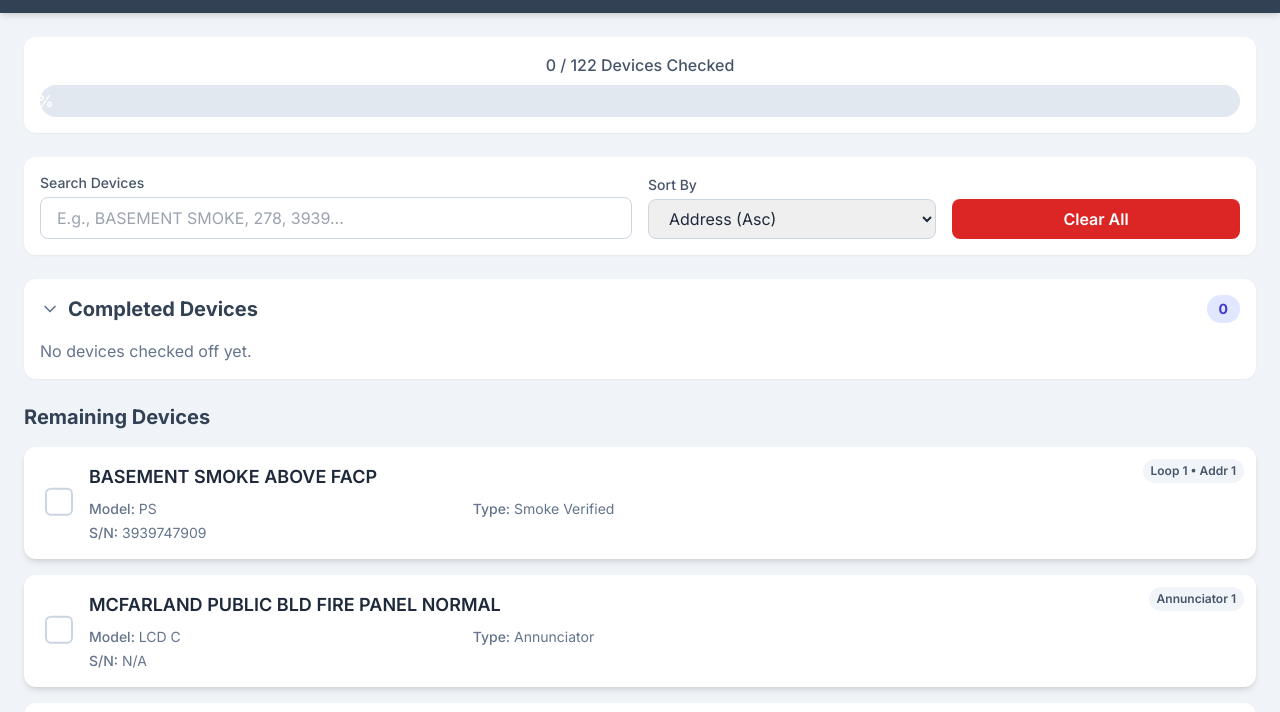
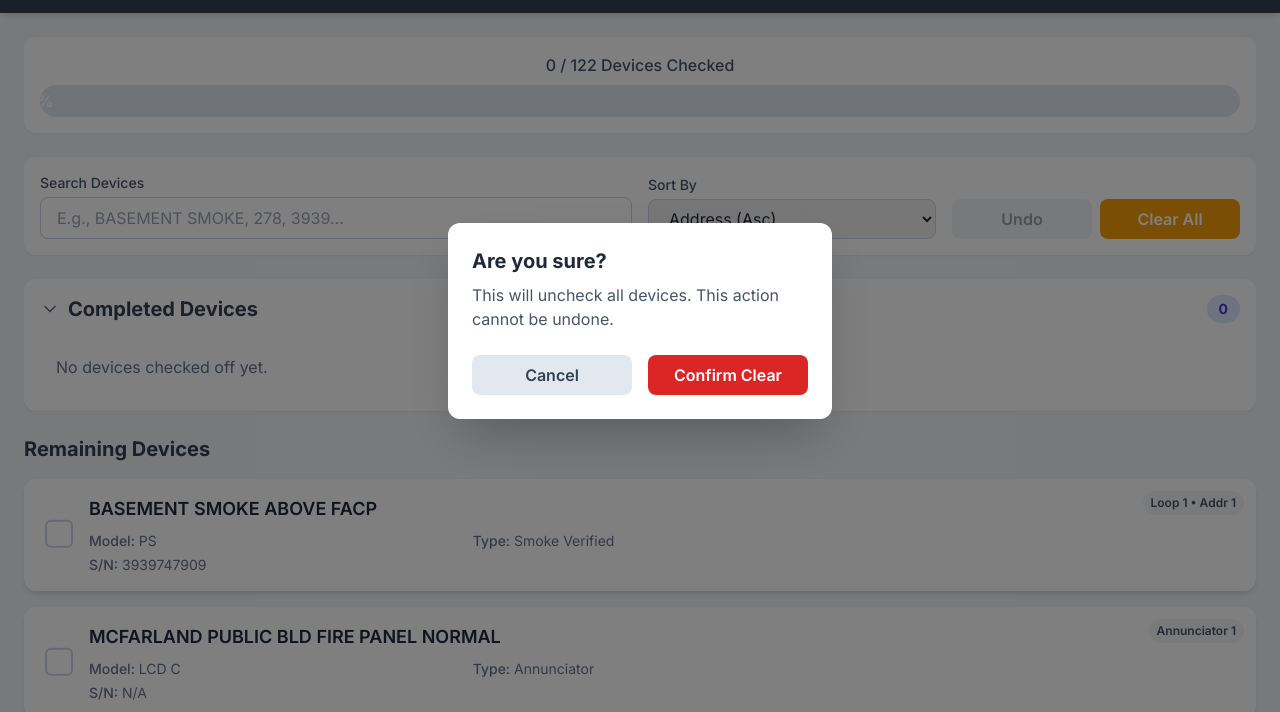
Before and after one commit to Omni-Technologies/McFarlandChecklist, a plain HTML site: page index.html in a window 1280 px wide. Both pictures are taken after a click on the button "Clear All". Shown: the part 79-791 px from the top of the page. Drawn offline with nearby package versions, Linux system fonts and the light colour scheme.

Commit message:
Update index.html

```diff
--- a/index.html
+++ b/index.html
@@ -17,10 +17,26 @@
             background-color: #334155;
             color: #f8fafc;
         }
+        .btn {
+             transition: all 0.3s ease;
+        }
+        .btn-secondary {
+            background-color: #e2e8f0;
+            color: #334155;
+        }
+        .btn-secondary:hover {
+            background-color: #cbd5e1;
+        }
+        .btn-warning {
+            background-color: #f59e0b;
+            color: white;
+        }
+        .btn-warning:hover {
+            background-color: #d97706;
+        }
         .btn-danger {
             background-color: #dc2626;
             color: white;
-            transition: background-color 0.3s ease;
         }
         .btn-danger:hover {
             background-color: #b91c1c;
@@ -81,18 +97,17 @@
             transition: width 0.5s ease-in-out;
         }
         /* Details/Summary for Accordion */
-        details > summary {
-            list-style: none;
-            cursor: pointer;
+        details > summary { list-style: none; cursor: pointer; }
+        details > summary::-webkit-details-marker { display: none; }
+        .summary-arrow { transition: transform 0.2s; }
+        details[open] .summary-arrow { transform: rotate(90deg); }
+
+        /* Modal Styles */
+        .modal-overlay {
+            transition: opacity 0.3s ease;
         }
-        details > summary::-webkit-details-marker {
-            display: none;
-        }
-        .summary-arrow {
-            transition: transform 0.2s;
-        }
-        details[open] .summary-arrow {
-            transform: rotate(90deg);
+        .modal-box {
+            transition: all 0.3s ease;
         }
     </style>
 </head>
@@ -117,10 +132,10 @@
              </div>
         </div>
 
-        <!-- Controls: Search, Sort, and Clear -->
+        <!-- Controls: Search, Sort, and Actions -->
         <div class="mb-6 bg-white p-4 rounded-xl shadow-sm sticky top-[105px] z-10">
-            <div class="grid grid-cols-1 md:grid-cols-4 gap-4 items-end">
-                <div class="md:col-span-2">
+            <div class="grid grid-cols-1 md:grid-cols-2 lg:grid-cols-4 gap-4 items-end">
+                <div class="lg:col-span-2">
                     <label for="search" class="block text-sm font-medium text-slate-600 mb-1">Search Devices</label>
                     <input type="text" id="search" placeholder="E.g., BASEMENT SMOKE, 278, 3939..." class="w-full px-4 py-2 border border-slate-300 rounded-lg focus:ring-2 focus:ring-indigo-500 focus:border-indigo-500">
                 </div>
@@ -134,8 +149,9 @@
                         <option value="deviceType">Device Type</option>
                     </select>
                 </div>
-                <div>
-                    <button id="clear-all" class="w-full btn-danger px-4 py-2 rounded-lg font-semibold">Clear All</button>
+                <div class="grid grid-cols-2 gap-2">
+                     <button id="undo-btn" class="w-full btn btn-secondary px-4 py-2 rounded-lg font-semibold disabled:opacity-50 disabled:cursor-not-allowed">Undo</button>
+                     <button id="clear-all-btn" class="w-full btn btn-warning px-4 py-2 rounded-lg font-semibold">Clear All</button>
                 </div>
             </div>
         </div>
@@ -161,6 +177,19 @@
         </div>
 
     </main>
+
+    <!-- Clear All Confirmation Modal -->
+    <div id="clear-modal" class="fixed inset-0 bg-black bg-opacity-50 flex items-center justify-center p-4 z-50 modal-overlay opacity-0 pointer-events-none">
+        <div class="bg-white rounded-xl shadow-2xl p-6 w-full max-w-sm modal-box scale-95">
+            <h3 class="text-xl font-bold text-slate-800 mb-2">Are you sure?</h3>
+            <p class="text-slate-600 mb-6">This will uncheck all devices. This action cannot be undone.</p>
+            <div class="grid grid-cols-2 gap-4">
+                <button id="cancel-clear-btn" class="btn btn-secondary font-semibold py-2 rounded-lg">Cancel</button>
+                <button id="confirm-clear-btn" class="btn btn-danger font-semibold py-2 rounded-lg">Confirm Clear</button>
+            </div>
+        </div>
+    </div>
+
 
     <!-- Sticky Footer for Previous Device -->
     <footer id="previous-device-footer" class="sticky bottom-0 left-0 right-0 p-3 border-t border-slate-200 sticky-footer hidden z-20">
@@ -307,16 +336,20 @@
             const completedDeviceListContainer = document.getElementById('completed-device-list');
             const searchInput = document.getElementById('search');
             const sortBySelect = document.getElementById('sortBy');
-            const clearAllButton = document.getElementById('clear-all');
+            const clearAllButton = document.getElementById('clear-all-btn');
+            const undoButton = document.getElementById('undo-btn');
             const previousDeviceFooter = document.getElementById('previous-device-footer');
             const previousDeviceText = document.getElementById('previous-device-text');
             const progressBar = document.getElementById('progress-bar');
             const progressStats = document.getElementById('progress-stats');
             const completedCount = document.getElementById('completed-count');
+            const clearModal = document.getElementById('clear-modal');
+            const confirmClearButton = document.getElementById('confirm-clear-btn');
+            const cancelClearButton = document.getElementById('cancel-clear-btn');
 
             let state = {
                 checkedDevices: new Set(),
-                lastChecked: null
+                checkHistory: [], // For 'Undo' functionality
             };
 
             const createDeviceCard = (device) => {
@@ -353,15 +386,31 @@
                 `;
             };
 
-            const updateProgress = () => {
+            const updateUI = () => {
                 const checkedCount = state.checkedDevices.size;
                 const totalCount = devices.length;
                 const percentage = totalCount > 0 ? Math.round((checkedCount / totalCount) * 100) : 0;
 
+                // Progress Bar
                 progressBar.style.width = `${percentage}%`;
                 progressBar.textContent = `${percentage}%`;
                 progressStats.textContent = `${checkedCount} / ${totalCount} Devices Checked`;
+
+                // Completed Count Badge
                 completedCount.textContent = checkedCount;
+
+                // Undo Button State
+                undoButton.disabled = state.checkHistory.length === 0;
+
+                // Footer
+                if (state.checkHistory.length > 0) {
+                    const lastCheckedId = state.checkHistory[state.checkHistory.length - 1];
+                    const [loop, address] = lastCheckedId.split('-');
+                    const device = findDevice(loop, address);
+                    updatePreviousDeviceFooter(device);
+                } else {
+                     updatePreviousDeviceFooter(null);
+                }
             };
 
             const renderAllLists = (allVisibleDevices) => {
@@ -372,17 +421,22 @@
 
                 const checkedHTML = allVisibleDevices
                     .filter(d => state.checkedDevices.has(`${d.loop}-${d.address}`))
+                    .sort((a,b) => {
+                         const aIndex = state.checkHistory.indexOf(`${a.loop}-${a.address}`);
+                         const bIndex = state.checkHistory.indexOf(`${b.loop}-${b.address}`);
+                         return bIndex - aIndex; // Sort by last checked
+                    })
                     .map(createDeviceCard)
                     .join('');
 
-                deviceListContainer.innerHTML = uncheckedHTML || '<p class="text-slate-500">All remaining devices are complete!</p>';
-                completedDeviceListContainer.innerHTML = checkedHTML || '<p class="text-slate-500">No devices checked off yet.</p>';
+                deviceListContainer.innerHTML = uncheckedHTML || '<p class="text-slate-500 p-4">All remaining devices are complete!</p>';
+                completedDeviceListContainer.innerHTML = checkedHTML || '<p class="text-slate-500 p-4">No devices checked off yet.</p>';
             };
 
             const saveState = () => {
                 const appState = {
                     checked: Array.from(state.checkedDevices),
-                    lastChecked: state.lastChecked
+                    history: state.checkHistory
                 };
                 localStorage.setItem('deviceChecklistState', JSON.stringify(appState));
             };
@@ -392,14 +446,7 @@
                 if (savedState) {
                     const parsedState = JSON.parse(savedState);
                     state.checkedDevices = new Set(parsedState.checked || []);
-                    state.lastChecked = parsedState.lastChecked || null;
-
-                    if (state.lastChecked) {
-                        const device = findDevice(state.lastChecked.loop, state.lastChecked.address);
-                        if(device) {
-                            updatePreviousDeviceFooter(device);
-                        }
-                    }
+                    state.checkHistory = parsedState.history || [];
                 }
             };
 
@@ -422,20 +469,36 @@
                 if (!checkbox.id || !checkbox.id.startsWith('check-')) return;
 
                 const uniqueId = checkbox.id.replace('check-', '');
-                const [loop, address] = uniqueId.split('-');
 
                 if (checkbox.checked) {
                     state.checkedDevices.add(uniqueId);
-                    const device = findDevice(loop, address);
-                    state.lastChecked = { loop, address };
-                    updatePreviousDeviceFooter(device);
+                    // Add to history only if it's not already there
+                    if (!state.checkHistory.includes(uniqueId)) {
+                        state.checkHistory.push(uniqueId);
+                    }
                 } else {
                     state.checkedDevices.delete(uniqueId);
+                    // Remove from history if it exists
+                    const historyIndex = state.checkHistory.indexOf(uniqueId);
+                    if (historyIndex > -1) {
+                        state.checkHistory.splice(historyIndex, 1);
+                    }
                 }
 
                 saveState();
-                updateProgress();
+                updateUI();
                 filterAndSort(); // Re-render both lists
+            };
+
+            const handleUndo = () => {
+                if (state.checkHistory.length === 0) return;
+
+                const lastCheckedId = state.checkHistory.pop();
+                state.checkedDevices.delete(lastCheckedId);
+
+                saveState();
+                updateUI();
+                filterAndSort();
             };
 
             const filterAndSort = () => {
@@ -469,27 +532,40 @@
                 renderAllLists(filtered);
             };
 
-            const handleClearAll = () => {
+            const openClearModal = () => {
+                clearModal.classList.remove('opacity-0', 'pointer-events-none');
+                clearModal.querySelector('.modal-box').classList.remove('scale-95');
+            };
+
+            const closeClearModal = () => {
+                clearModal.classList.add('opacity-0');
+                clearModal.querySelector('.modal-box').classList.add('scale-95');
+                setTimeout(() => clearModal.classList.add('pointer-events-none'), 300);
+            };
+
+            const handleConfirmClear = () => {
                 state.checkedDevices.clear();
-                state.lastChecked = null;
+                state.checkHistory = [];
                 saveState();
-                updateProgress();
-                updatePreviousDeviceFooter(null);
+                updateUI();
                 filterAndSort();
+                closeClearModal();
             };
 
             // --- EVENT LISTENERS ---
             searchInput.addEventListener('input', filterAndSort);
             sortBySelect.addEventListener('change', filterAndSort);
-            clearAllButton.addEventListener('click', handleClearAll);
+            undoButton.addEventListener('click', handleUndo);
+            clearAllButton.addEventListener('click', openClearModal);
+            cancelClearButton.addEventListener('click', closeClearModal);
+            confirmClearButton.addEventListener('click', handleConfirmClear);
 
-            // Delegate events from both containers
             document.body.addEventListener('change', handleCheck);
 
 
             // --- INITIALIZATION ---
             loadState();
-            updateProgress();
+            updateUI();
             filterAndSort(); // Initial render
         });
     </script>
```
